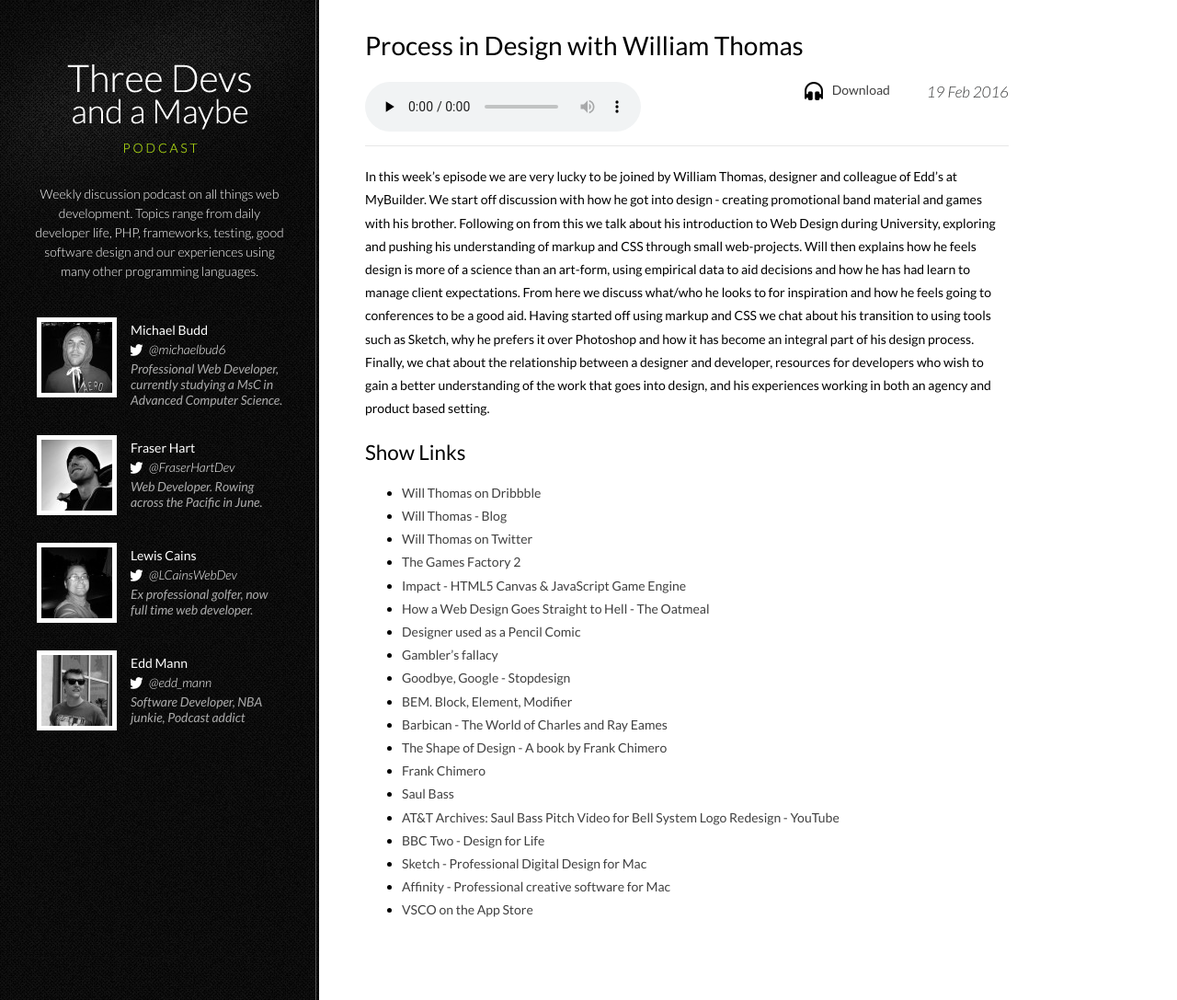
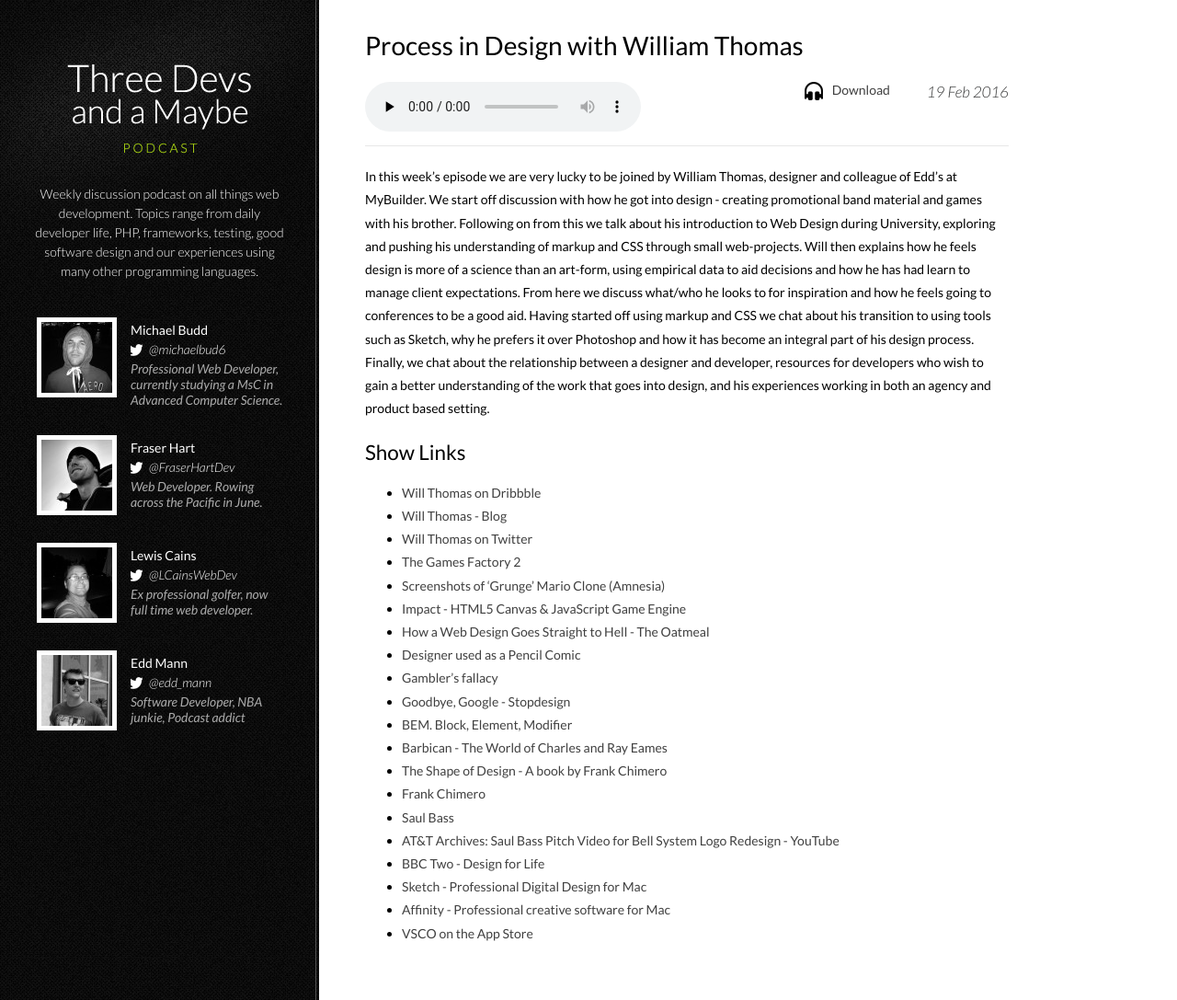
Before and after one commit to threedevsandamaybe/threedevsandamaybe.github.io, a Jekyll site: the page built from _posts/2016-02-19-process-in-design-with-william-thomas.md, in a window 1280 px wide. Shown: the whole page at 92% size. Built offline with Jekyll 4.4.1, drawn with Linux system fonts in a browser that asks for light colours; comment, search, counter and statistics services are not loaded.

Commit message:
Add grunge mario clone screenshots link

```diff
--- a/_posts/2016-02-19-process-in-design-with-william-thomas.md
+++ b/_posts/2016-02-19-process-in-design-with-william-thomas.md
@@ -23,6 +23,7 @@ Finally, we chat about the relationship between a designer and developer, resour
 - [Will Thomas - Blog](http://williamthomas.io/)
 - [Will Thomas on Twitter](https://twitter.com/juptrking)
 - [The Games Factory 2](http://www.clickteam.com/the-games-factory-2)
+- [Screenshots of 'Grunge' Mario Clone (Amnesia)](https://www.dropbox.com/sh/kd1i3j9er57vwfv/AACSf-cLgCMtrgQevw_1xRzia?dl=0)
 - [Impact - HTML5 Canvas & JavaScript Game Engine](http://impactjs.com/)
 - [How a Web Design Goes Straight to Hell - The Oatmeal](http://theoatmeal.com/comics/design_hell)
 - [Designer used as a Pencil Comic](http://digitalsynopsis.com/wp-content/uploads/2015/01/how-a-web-design-goes-straight-to-hell-9.jpg)
```
